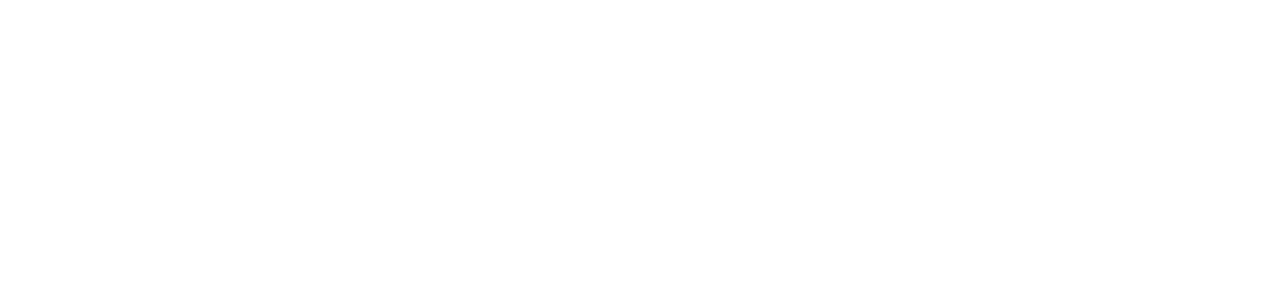
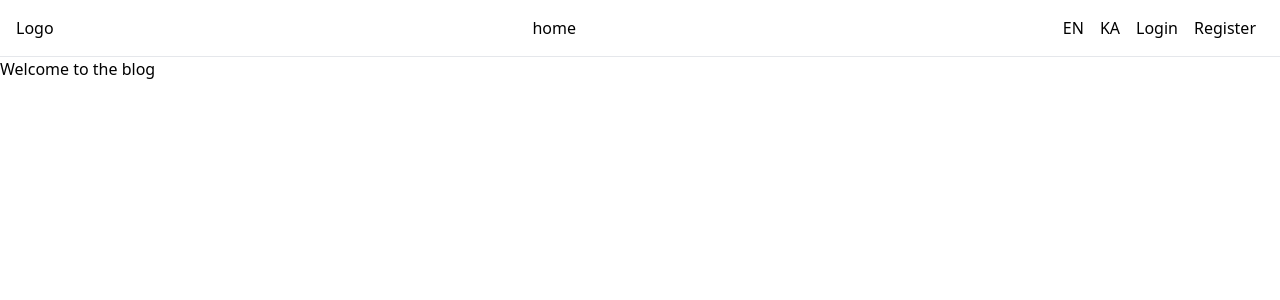
Before and after one commit to Bdmnss/Blogs-application, a React (Vite) app: page / in a window 1280 px wide. Shown: the top 300 px of the page. Built offline with nearby package versions, Linux system fonts and the light colour scheme.

Commit message:
add navigation links and language switcher to Header component
- Added navigation link to the homepage
- Implemented language switcher buttons for English and Georgian
- Added links for Login and Register pages

```diff
--- a/package.json
+++ b/package.json
@@ -10,10 +10,14 @@
     "preview": "vite preview"
   },
   "dependencies": {
+    "@shadcn/ui": "^0.0.4",
     "autoprefixer": "^10.4.20",
+    "i18next": "^23.16.5",
     "postcss": "^8.4.49",
     "react": "^18.3.1",
     "react-dom": "^18.3.1",
+    "react-i18next": "^15.1.1",
+    "react-router-dom": "^6.28.0",
     "tailwindcss": "^3.4.15"
   },
   "devDependencies": {
--- a/src/App.tsx
+++ b/src/App.tsx
@@ -1,5 +1,20 @@
+import { Routes, Route } from "react-router-dom";
+import Header from "./components/Header";
+import Home from "./pages/Home";
+import Login from "./pages/Login";
+import Register from "./pages/Register";
+
 function App() {
-  return <></>;
+  return (
+    <>
+      <Header />
+      <Routes>
+        <Route path="/" element={<Home />} />
+        <Route path="/login" element={<Login />} />
+        <Route path="/register" element={<Register />} />
+      </Routes>
+    </>
+  );
 }
 
 export default App;
--- /dev/null
+++ b/src/components/Header.tsx
@@ -0,0 +1,37 @@
+import { useTranslation } from "react-i18next";
+import { Link } from "react-router-dom";
+
+function Header() {
+  const { t, i18n } = useTranslation();
+
+  const changeLanguage = (lng: string) => {
+    i18n.changeLanguage(lng);
+  };
+
+  return (
+    <header className="flex items-center justify-between border-b p-4">
+      <div className="logo">Logo</div>
+      <nav>
+        <Link to="/" className="mx-2">
+          {t("home")}
+        </Link>
+      </nav>
+      <div className="flex items-center">
+        <button onClick={() => changeLanguage("en")} className="mx-2">
+          EN
+        </button>
+        <button onClick={() => changeLanguage("ka")} className="mx-2">
+          KA
+        </button>
+        <Link className="mx-2" to={"/login"}>
+          Login
+        </Link>
+        <Link className="mx-2" to={"/register"}>
+          Register
+        </Link>
+      </div>
+    </header>
+  );
+}
+
+export default Header;
--- /dev/null
+++ b/src/i18n/index.ts
@@ -0,0 +1,28 @@
+import i18n from 'i18next';
+import { initReactI18next } from 'react-i18next';
+
+const resources = {
+  en: {
+    translation: {
+      "welcome": "Welcome to the blog",
+    }
+  },
+  ka: {
+    translation: {
+      "welcome": "კეთილი იყოს თქვენი მობრძანება ბლოგზე",
+    }
+  }
+};
+
+i18n
+  .use(initReactI18next)
+  .init({
+    resources,
+    lng: "en",
+    fallbackLng: "en",
+    interpolation: {
+      escapeValue: false
+    }
+  });
+
+export default i18n;
--- a/src/main.tsx
+++ b/src/main.tsx
@@ -1,10 +1,14 @@
 import { StrictMode } from "react";
 import { createRoot } from "react-dom/client";
+import { BrowserRouter } from "react-router-dom";
+import App from "./App";
 import "./index.css";
-import App from "./App.tsx";
+import "./i18n";
 
 createRoot(document.getElementById("root")!).render(
   <StrictMode>
-    <App />
+    <BrowserRouter>
+      <App />
+    </BrowserRouter>
   </StrictMode>,
 );
--- /dev/null
+++ b/src/pages/Home.tsx
@@ -0,0 +1,13 @@
+import { useTranslation } from "react-i18next";
+
+function Home() {
+  const { t } = useTranslation();
+
+  return (
+    <div>
+      <h1>{t("welcome")}</h1>
+    </div>
+  );
+}
+
+export default Home;
--- /dev/null
+++ b/src/pages/Login.tsx
@@ -0,0 +1,9 @@
+function Login() {
+  return (
+    <div>
+      <h1>Login</h1>
+    </div>
+  );
+}
+
+export default Login;
--- /dev/null
+++ b/src/pages/Register.tsx
@@ -0,0 +1,9 @@
+function Register() {
+  return (
+    <div>
+      <h1>Register</h1>
+    </div>
+  );
+}
+
+export default Register;
```
Also changed, not shown: 1 other file (tests, documents, lock files or other folders).
